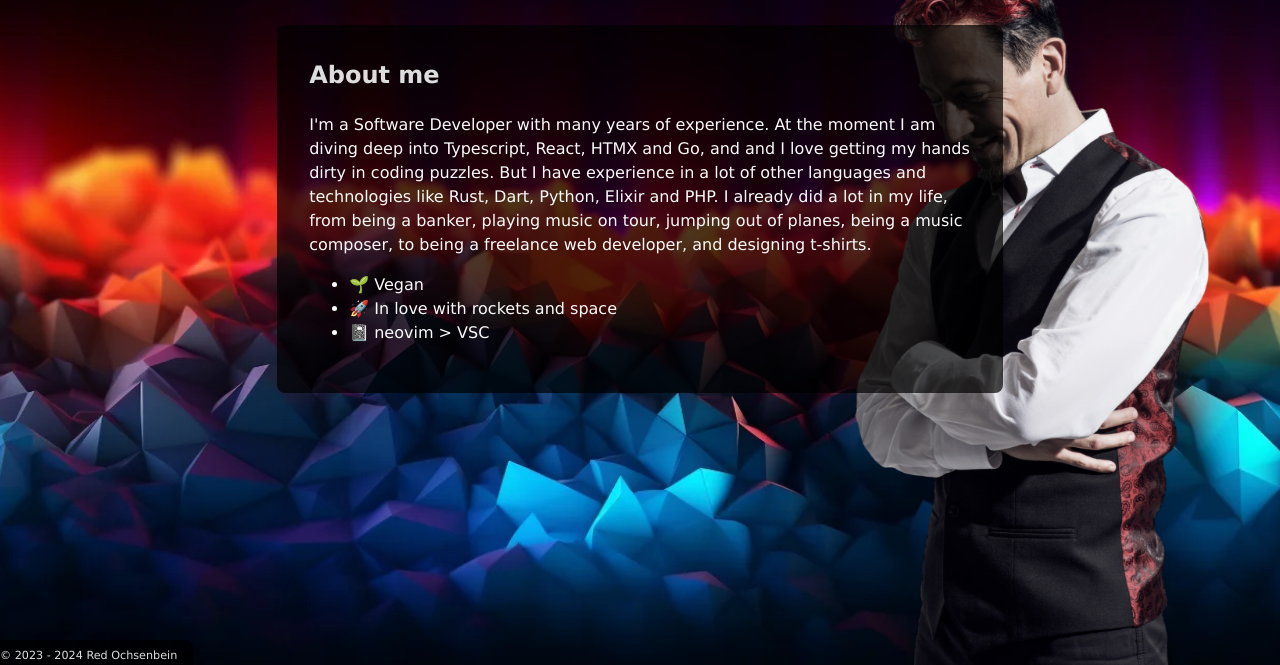
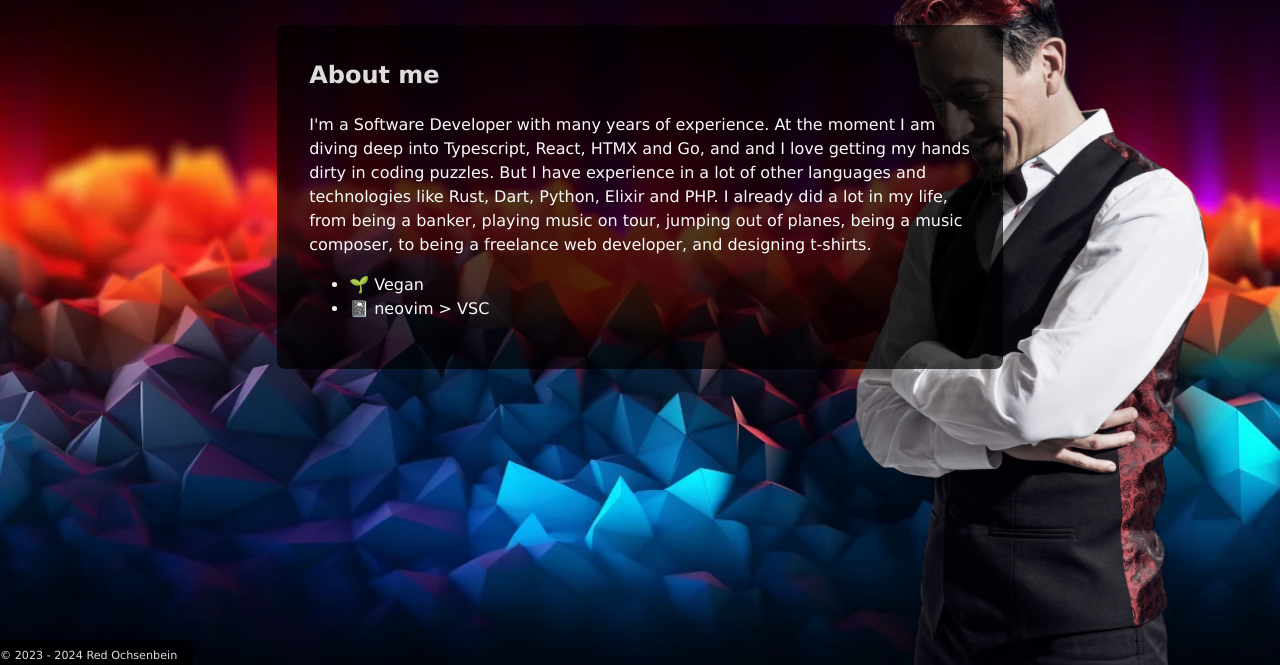
Before and after one commit to syeo66/ochsenbein.red-2023, an Astro site: page / in a window 1280 px wide. Shown: the part 135-800 px from the top of the page. Built offline with nearby package versions, Linux system fonts and the light colour scheme; Astro itself is replaced by a stand-in of ours.

Commit message:
Remove rockets and space

```diff
--- a/src/pages/index.astro
+++ b/src/pages/index.astro
@@ -13,7 +13,6 @@ import Layout from "../layouts/Page.astro";
   </p>
   <ul>
     <li>🌱 Vegan</li>
-    <li>🚀 In love with rockets and space</li>
     <li>📓 neovim &gt; VSC</li>
   </ul>
 </Layout>
```
